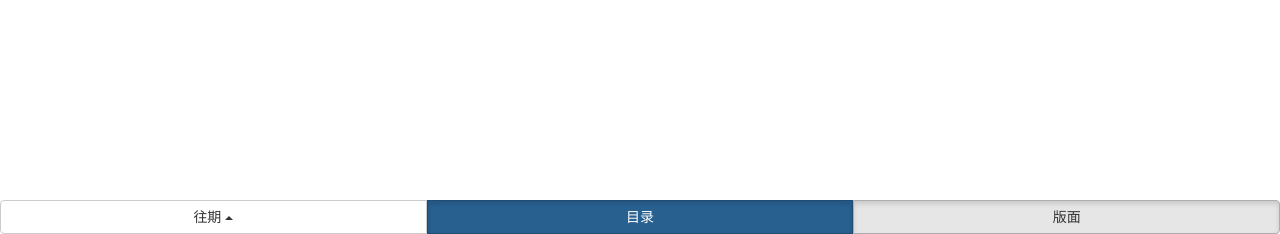
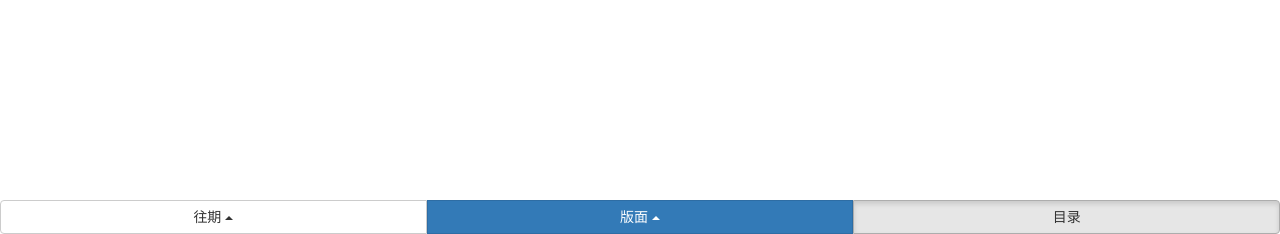
Before and after one commit to hugesoft/router, a Flask app: template app/templates/main.html in a window 1280 px wide. Shown: the part 566-800 px from the top of the page. Run offline with Flask 2, Linux system fonts and the light colour scheme; the template is opened without the code that fills it: most values are stand-ins (such as "Sample title", 1, 10 or a date in 2020); some libraries are stand-ins or nearby versions.

Commit message:
修改：     app/__init__.pyc 	修改：     app/main/__init__.pyc 	修改：     app/main/content.pyc 	修改：     app/main/views.py 	修改：     app/main/views.pyc 	修改：     app/main/views.py~ 	修改：     app/templates/main.html 	修改：     app/templates/main.html~ 	修改：     config.pyc

```diff
--- a/app/templates/main.html
+++ b/app/templates/main.html
@@ -5,6 +5,14 @@
 
 navbar-dirbar{ height: 40px;opacity:0}
 
+{% block scripts %}
+{{ super() }}
+   <script>$(function ()
+      { $("[data-toggle='popover']").popover({html : true });
+      });
+   </script>
+
+ {% endblock %}
 {% block navbar %}
 
 <div class="btn-group btn-group-justified navbar-fixed-bottom" role="group" aria-label="...">
@@ -14,20 +22,28 @@ navbar-dirbar{ height: 40px;opacity:0}
       往期
       <span class="caret"></span>
     </button>
-    <ul class="dropdown-menu">
-    {% for menu_data in menu_data %}
+    <ul class="dropdown-menu" style="height:250px;overflow:scroll">
+ 	{% for menu_data in menu_data %}
     <li><a href={{ menu_data.url|safe }}>{{ menu_data.name  }}</a></li>
     {% endfor %}
     </ul>
   </div>
 
-  <div class="btn-group" role="group">
-    <a href="/page/" class="btn btn-primary active" role="button">目录</a>
-  </div>
-  <div class="btn-group" role="group">
-    <a href="/main/" class="btn btn-default active" role="button">版面</a>
+  <div class="btn-group dropup" role="group">
+    <button type="button" class="btn btn-primary dropdown-toggle" data-toggle="dropdown" aria-haspopup="true" aria-expanded="false">
+      版面
+      <span class="caret"></span>
+    </button>
+    <ul class="dropdown-menu" style="height:250px;overflow:scroll">
+ 	{% for menu_data in menu_data %}
+    <li><a href={{ menu_data.url|safe }}>{{ menu_data.name  }}</a></li>
+    {% endfor %}
+    </ul>
   </div>
 
+   <div class="btn-group" role="group">
+    <a href={{ curr_page }} class="btn btn-default active" role="button">目录</a>
+  </div>
 </div>
 {% endblock %}
 
```
Also changed, not shown: app/main/views.py (+8 -5 lines), 7 other files.
